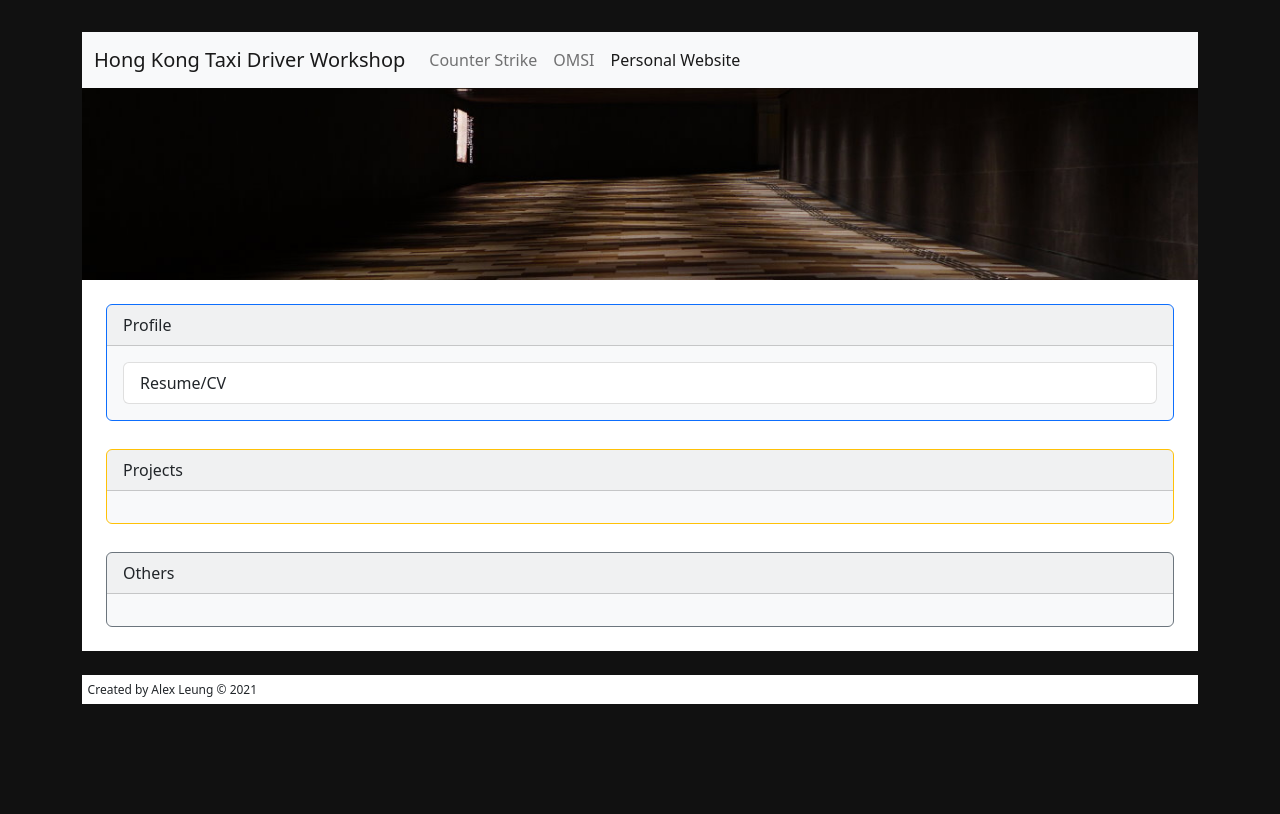
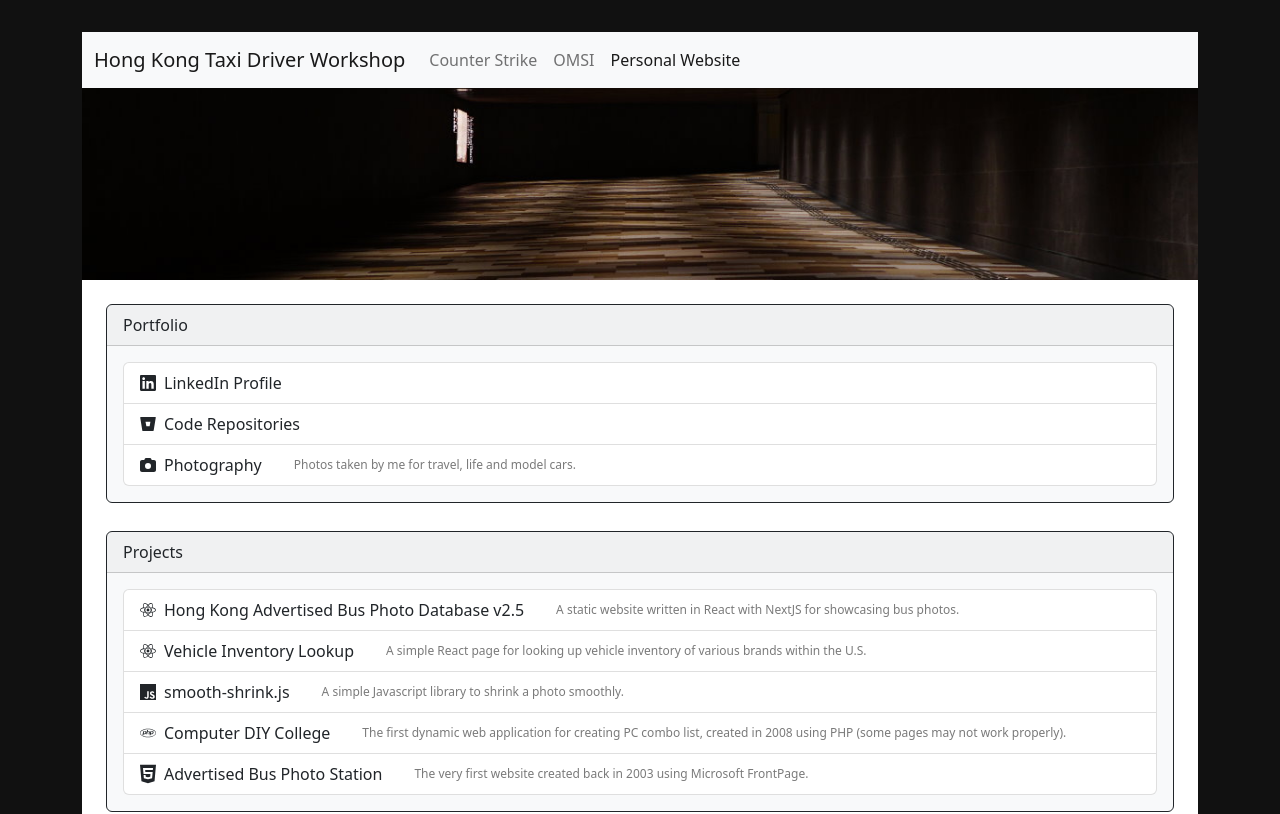
Before and after one commit to taxidriverhk/taxidriverhk-nextjs, a Next.js app: page /others in a window 1280 px wide. Shown: the top 814 px of the page. Built offline with nearby package versions, Linux system fonts and the light colour scheme.

Commit message:
Created the landing page for the personal section

```diff
--- /dev/null
+++ b/components/Section.tsx
@@ -0,0 +1,41 @@
+import { IconProp } from "@fortawesome/fontawesome-svg-core";
+import { FontAwesomeIcon } from "@fortawesome/react-fontawesome";
+import Card from "react-bootstrap/Card";
+import ListGroup from "react-bootstrap/ListGroup";
+
+import styles from "components/styles/Section.module.css";
+
+type SectionItem = {
+  description?: string;
+  href: string;
+  icon: IconProp;
+  title: string;
+};
+
+type PropType = {
+  headerTitle: string;
+  items: Array<SectionItem>;
+};
+
+export default function Section({ headerTitle, items }: PropType) {
+  return (
+    <Card bg="light" border="dark" className={styles["section-container"]}>
+      <Card.Header>{headerTitle}</Card.Header>
+      <Card.Body>
+        <ListGroup>
+          {items.map(({ description, href, icon, title }) => (
+            <ListGroup.Item
+              action
+              className={styles["section-block"]}
+              href={href}
+            >
+              <FontAwesomeIcon className={styles["section-icon"]} icon={icon} />
+              {title}
+              <div className={styles["section-description"]}>{description}</div>
+            </ListGroup.Item>
+          ))}
+        </ListGroup>
+      </Card.Body>
+    </Card>
+  );
+}
--- a/components/Template.tsx
+++ b/components/Template.tsx
@@ -15,7 +15,7 @@ export default function Template({ activeItemIndex, children }: PropType) {
         <Header activeItemIndex={activeItemIndex} />
         <Container className={styles["template-content"]}>{children}</Container>
         <div className={styles["template-footer"]}>
-          Created by Alex Leung &copy; 2021
+          Created by Alex Leung &copy; 2023
         </div>
       </div>
     </Container>
--- /dev/null
+++ b/components/styles/Section.module.css
@@ -0,0 +1,21 @@
+.section-block {
+  display: flex;
+  justify-content: flex-start;
+}
+
+.section-container {
+  margin-bottom: 1.75rem;
+}
+
+.section-description {
+  color: #7a7a7a;
+  font-size: 12px;
+  line-height: 1.5rem;
+  margin-left: 2rem;
+}
+
+.section-icon {
+  height: 1.5rem;
+  margin-right: 0.5rem;
+  width: 1rem;
+}
--- a/package.json
+++ b/package.json
@@ -9,6 +9,11 @@
     "lint": "next lint"
   },
   "dependencies": {
+    "@fortawesome/fontawesome-svg-core": "^6.2.1",
+    "@fortawesome/free-brands-svg-icons": "^6.2.1",
+    "@fortawesome/free-regular-svg-icons": "^6.2.1",
+    "@fortawesome/free-solid-svg-icons": "^6.2.1",
+    "@fortawesome/react-fontawesome": "^0.2.0",
     "@next/font": "13.1.1",
     "@types/node": "18.11.18",
     "@types/react": "18.0.26",
--- a/pages/index.tsx
+++ b/pages/index.tsx
@@ -26,7 +26,7 @@ export default function Home() {
               styles["section-button"],
               styles["section-button-urban-taxi"]
             )}
-            href="/csmaps"
+            href="csmaps"
           >
             Counter Strike Maps
           </ListGroup.Item>
@@ -36,7 +36,7 @@ export default function Home() {
               styles["section-button"],
               styles["section-button-nt-taxi"]
             )}
-            href="/omsi"
+            href="omsi"
           >
             OMSI / Bus Driving Simulator
           </ListGroup.Item>
@@ -46,7 +46,7 @@ export default function Home() {
               styles["section-button"],
               styles["section-button-lantau-taxi"]
             )}
-            href="/others"
+            href="others"
           >
             Personal Website
           </ListGroup.Item>
--- a/pages/others/index.tsx
+++ b/pages/others/index.tsx
@@ -1,30 +1,100 @@
-import Card from "react-bootstrap/Card";
-import ListGroup from "react-bootstrap/ListGroup";
-
-import styles from "shared/styles/Personal.module.css";
+import {
+  faBitbucket,
+  faHtml5,
+  faJs,
+  faLinkedin,
+  faPhp,
+  faReact,
+} from "@fortawesome/free-brands-svg-icons";
+import {
+  faBook,
+  faCamera,
+  faSolarPanel,
+} from "@fortawesome/free-solid-svg-icons";
+import Section from "components/Section";
 import Template from "components/Template";
 
 export default function Personal() {
   return (
     <Template activeItemIndex={2}>
-      <Card bg="light" border="primary" className={styles["section-container"]}>
-        <Card.Header>Profile</Card.Header>
-        <Card.Body>
-          <ListGroup>
-            <ListGroup.Item action href="resume.pdf">
-              Resume/CV
-            </ListGroup.Item>
-          </ListGroup>
-        </Card.Body>
-      </Card>
-      <Card bg="light" border="warning" className={styles["section-container"]}>
-        <Card.Header>Projects</Card.Header>
-        <Card.Body></Card.Body>
-      </Card>
-      <Card bg="light" border="secondary">
-        <Card.Header>Others</Card.Header>
-        <Card.Body></Card.Body>
-      </Card>
+      <Section
+        headerTitle="Portfolio"
+        items={[
+          {
+            href: "https://www.linkedin.com/in/alexkhleung/",
+            icon: faLinkedin,
+            title: "LinkedIn Profile",
+          },
+          {
+            href: "https://bitbucket.org/taxidriverhk/",
+            icon: faBitbucket,
+            title: "Code Repositories",
+          },
+          {
+            description: "Photos taken by me for travel, life and model cars.",
+            href: "https://www.flickr.com/photos/10588039@N08/albums/with/72177720299204839",
+            icon: faCamera,
+            title: "Photography",
+          },
+        ]}
+      />
+      <Section
+        headerTitle="Projects"
+        items={[
+          {
+            description:
+              "A static website written in React with NextJS for showcasing bus photos.",
+            href: "hkadbus2",
+            icon: faReact,
+            title: "Hong Kong Advertised Bus Photo Database v2.5",
+          },
+          {
+            description:
+              "A simple React page for looking up vehicle inventory of various brands within the U.S.",
+            href: "vehicle-inventory-lookup",
+            icon: faReact,
+            title: "Vehicle Inventory Lookup",
+          },
+          {
+            description:
+              "A simple Javascript library to shrink a photo smoothly.",
+            href: "legacy/smooth-shrink",
+            icon: faJs,
+            title: "smooth-shrink.js",
+          },
+          {
+            description:
+              "The first dynamic web application for creating PC combo list, created in 2008 using PHP (some pages may not work properly).",
+            href: "legacy/diyer",
+            icon: faPhp,
+            title: "Computer DIY College",
+          },
+          {
+            description:
+              "The very first website created back in 2003 using Microsoft FrontPage.",
+            href: "legacy/cityalan465/o5.htm",
+            icon: faHtml5,
+            title: "Advertised Bus Photo Station",
+          },
+        ]}
+      />
+      <Section
+        headerTitle="Others"
+        items={[
+          {
+            description: "A collection of other pages.",
+            href: "pages",
+            icon: faSolarPanel,
+            title: "Other Pages",
+          },
+          {
+            description: "Books that I have read or am reading.",
+            href: "books",
+            icon: faBook,
+            title: "Books",
+          },
+        ]}
+      />
     </Template>
   );
 }
--- a/shared/styles/Personal.module.css
+++ /dev/null
@@ -1,3 +0,0 @@
-.section-container {
-  margin-bottom: 1.75rem;
-}
```
Also changed, not shown: 1 other file (tests, documents, lock files or other folders).
